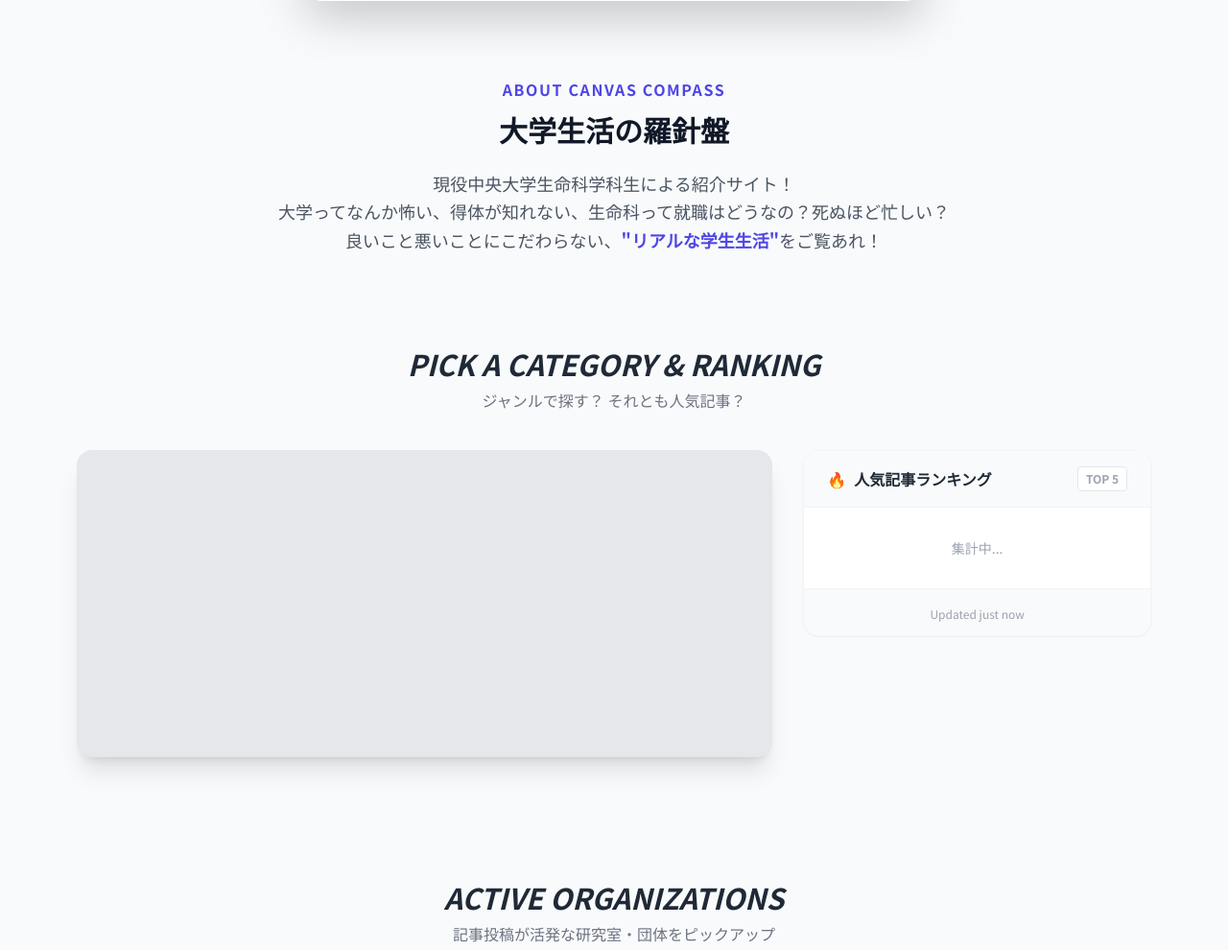
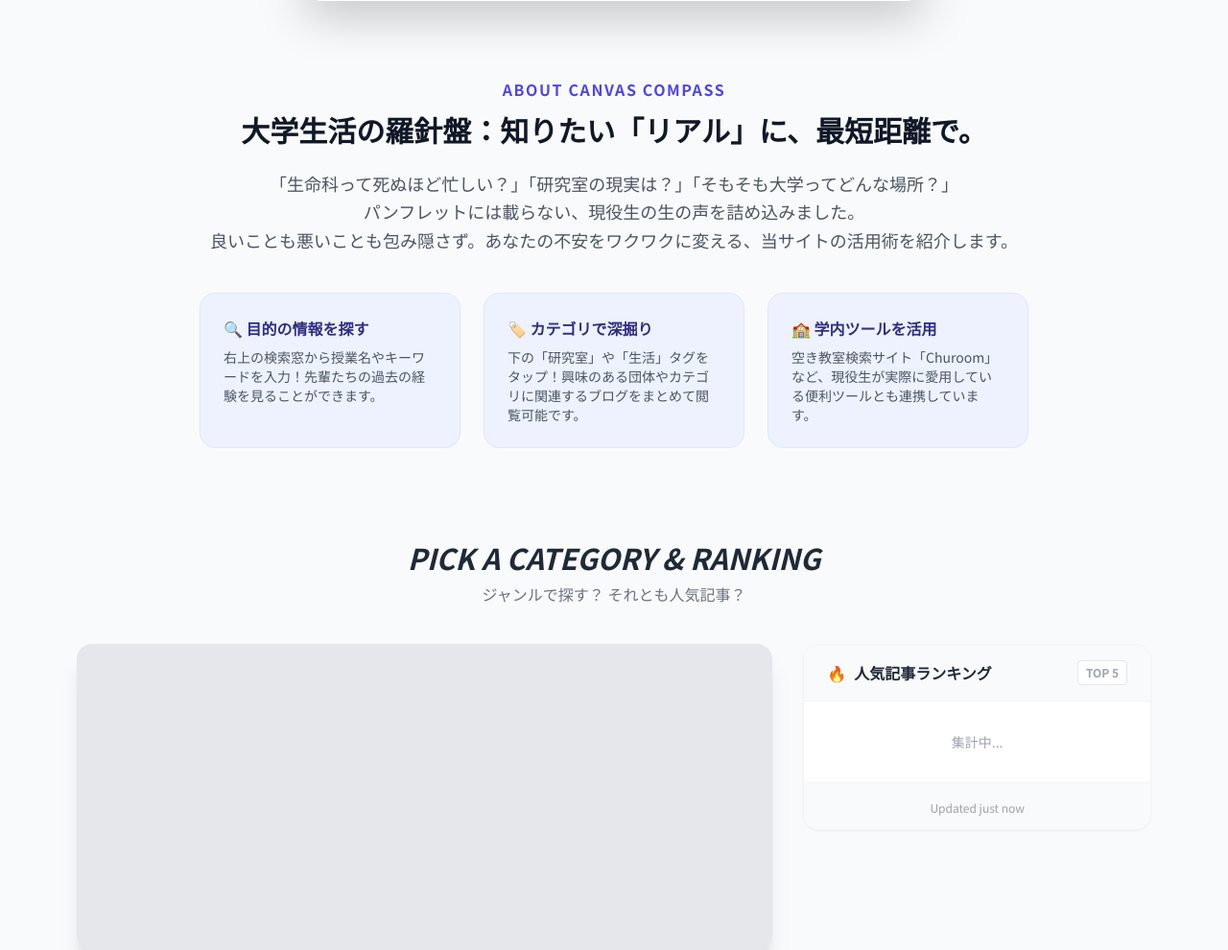
Before and after one commit to Yusuke0324-create/university-guide, a Django app: page /campus_guide/ in a window 1280 px wide. Shown: the part 516-1506 px from the top of the page at 96% size. Run offline with Django 5.2, Linux system fonts and the light colour scheme; data that the repository does not hold is empty; some libraries are stand-ins or nearby versions.

Commit message:
説明文改定

```diff
--- a/templates/app_folder/university_list.html
+++ b/templates/app_folder/university_list.html
@@ -54,17 +54,41 @@
         </div>
 
         {#サイト紹介#}
-        <div class="max-w-3xl mx-auto mb-24 text-center">
-            <span class="text-indigo-600 font-bold tracking-widest uppercase">ABOUT CANVAS COMPASS</span>
-            <h2 class="text-3xl font-bold text-gray-900 mt-3 mb-6">
-                大学生活の羅針盤
-            </h2>
-            <p class="text-gray-600 text-lg leading-relaxed">
-                現役中央大学生命科学科生による紹介サイト！<br class="hidden md:inline">
-                大学ってなんか怖い、得体が知れない、生命科って就職はどうなの？死ぬほど忙しい？<br class="hidden md:inline">
-                良いこと悪いことにこだわらない、<span class="text-indigo-600 font-bold">"リアルな学生生活"</span>をご覧あれ！
+        <div class="max-w-4xl mx-auto mb-24 text-center px-4">
+    <span class="text-indigo-600 font-bold tracking-widest uppercase">ABOUT CANVAS COMPASS</span>
+    <h2 class="text-3xl font-bold text-gray-900 mt-3 mb-6">
+        大学生活の羅針盤：知りたい「リアル」に、最短距離で。
+    </h2>
+
+    <p class="text-gray-600 text-lg leading-relaxed mb-10">
+        「生命科って死ぬほど忙しい？」「研究室の現実は？」「そもそも大学ってどんな場所？」<br class="hidden md:inline">
+        パンフレットには載らない、現役生の生の声を詰め込みました。<br class="hidden md:inline">
+        良いことも悪いことも包み隠さず。あなたの不安をワクワクに変える、当サイトの活用術を紹介します。
+    </p>
+
+    <div class="grid md:grid-cols-3 gap-6 text-left mt-8">
+        <div class="bg-indigo-50 p-6 rounded-2xl border border-indigo-100">
+            <h3 class="font-bold text-indigo-900 mb-2">🔍 目的の情報を探す</h3>
+            <p class="text-gray-600 text-sm">
+                右上の検索窓から授業名やキーワードを入力！先輩たちの過去の経験を見ることができます。
             </p>
         </div>
+
+        <div class="bg-indigo-50 p-6 rounded-2xl border border-indigo-100">
+            <h3 class="font-bold text-indigo-900 mb-2">🏷️ カテゴリで深掘り</h3>
+            <p class="text-gray-600 text-sm">
+                下の「研究室」や「生活」タグをタップ！興味のある団体やカテゴリに関連するブログをまとめて閲覧可能です。
+            </p>
+        </div>
+
+        <div class="bg-indigo-50 p-6 rounded-2xl border border-indigo-100">
+            <h3 class="font-bold text-indigo-900 mb-2">🏫 学内ツールを活用</h3>
+            <p class="text-gray-600 text-sm">
+                空き教室検索サイト「Churoom」など、現役生が実際に愛用している便利ツールとも連携しています。
+            </p>
+        </div>
+    </div>
+</div>
 
         {#カテゴリ＆ランキングセクション#}
         <div class="mb-24">
```
